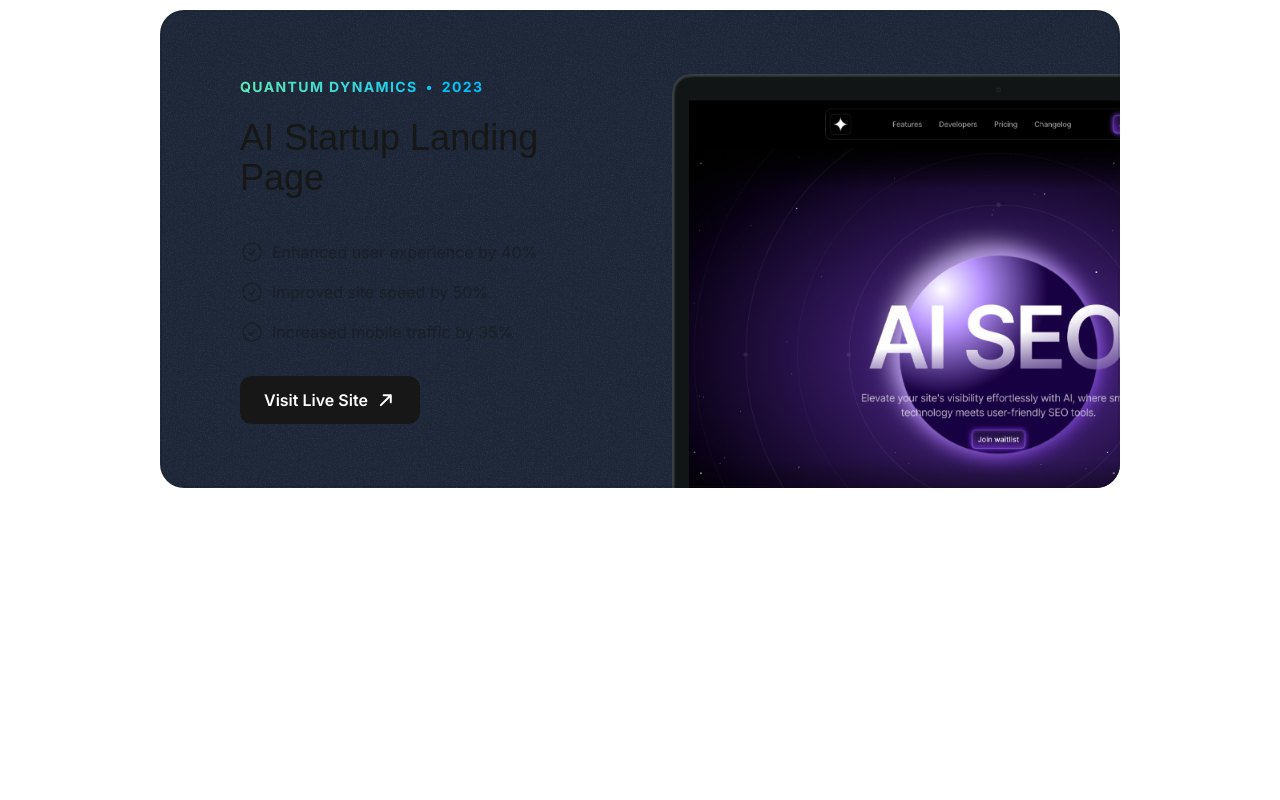
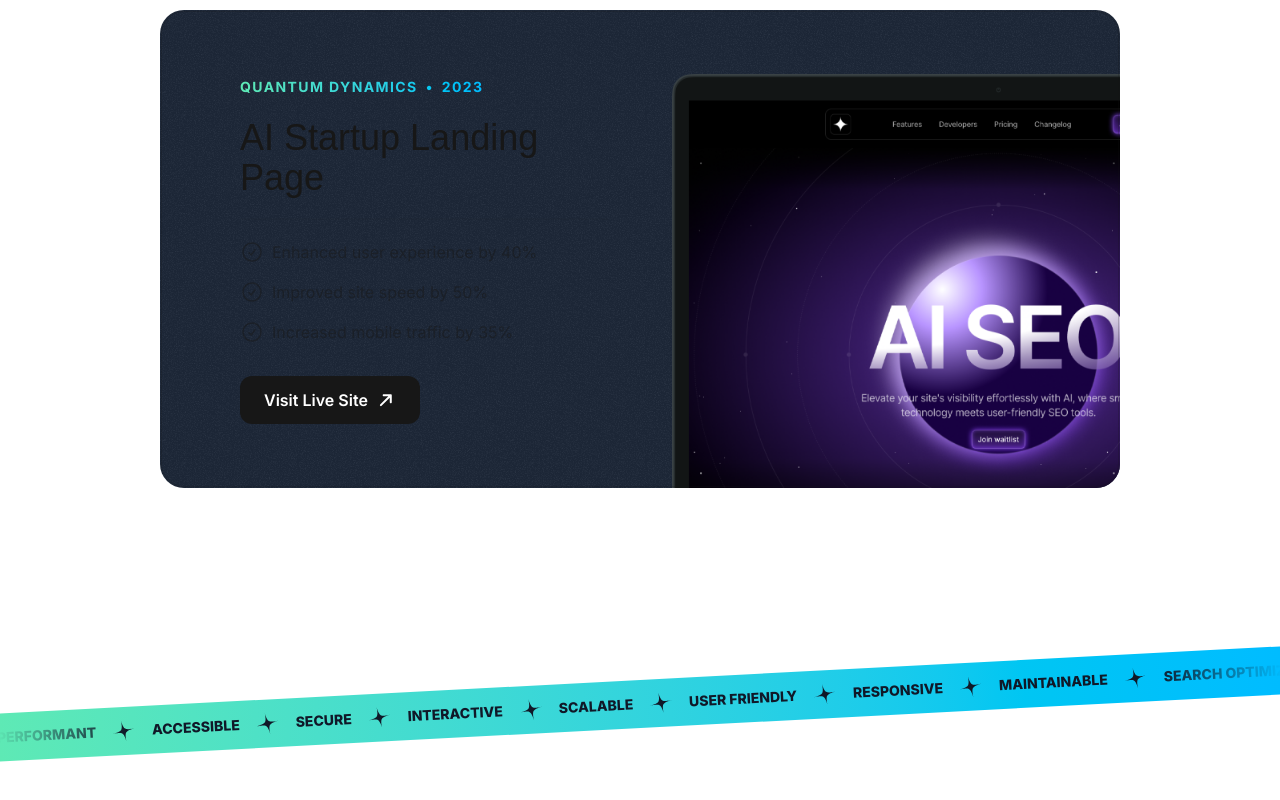
Before and after one commit to Jamezfn/single-page-2, a Next.js app: page / in a window 1280 px wide. Shown: the part 2372-3172 px from the top of the page. Before the commit the page ends 2956 px from the top, so only its background shows below. Built offline with nearby package versions, Linux system fonts and the light colour scheme; a web font is replaced by a local one.

Commit message:
Implemented the tape Section

```diff
--- a/src/app/page.tsx
+++ b/src/app/page.tsx
@@ -1,6 +1,7 @@
 import { Header } from "@/sections/Header";
 import { HeroSection } from "@/sections/Hero";
 import { ProjectsSection } from "@/sections/Projects";
+import TapeSection from "@/sections/Tape";
 
 
 export default function Home() {
@@ -9,6 +10,7 @@
 			<Header/>
 			<HeroSection/>
 			<ProjectsSection/>
+			<TapeSection/>
 		</>
 	);
 }
--- a/src/sections/Tape.tsx
+++ b/src/sections/Tape.tsx
@@ -1,3 +1,34 @@
-export const TapeSection = () => {
-  return <div>Tape Section</div>;
-};
+import StarIcon from "@/assets/icons/star.svg";
+
+const words = [
+	"Performant",
+	"Accessible",
+	"Secure",
+	"Interactive",
+	"Scalable",
+	"User Friendly",
+	"Responsive",
+	"Maintainable",
+	"Search Optimized",
+	"Usable",
+	"Reliable",
+];
+
+export default function TapeSection() {
+	return (
+		<div className="py-16 lg:py-24 overflow-x-clip">
+			<div className="bg-linear-to-r from-emerald-300 to-sky-400 -rotate-3 -mx-1">
+				<div className="flex mask-[linear-gradient(to_right,transparent,black_10%,black_90%,transparent)]">
+					<div className="flex flex-none gap-4 py-3">
+						{words.map(word => (
+							<div key={word} className="inline-flex items-center gap-4">
+								<span className="text-gray-900 uppercase font-extrabold text-sm">{word}</span>
+								<StarIcon className="size-6 text-gray-900 -rotate-12" />
+							</div>
+						))}
+					</div>
+				</div>
+			</div>
+		</div>
+	);
+}
```
